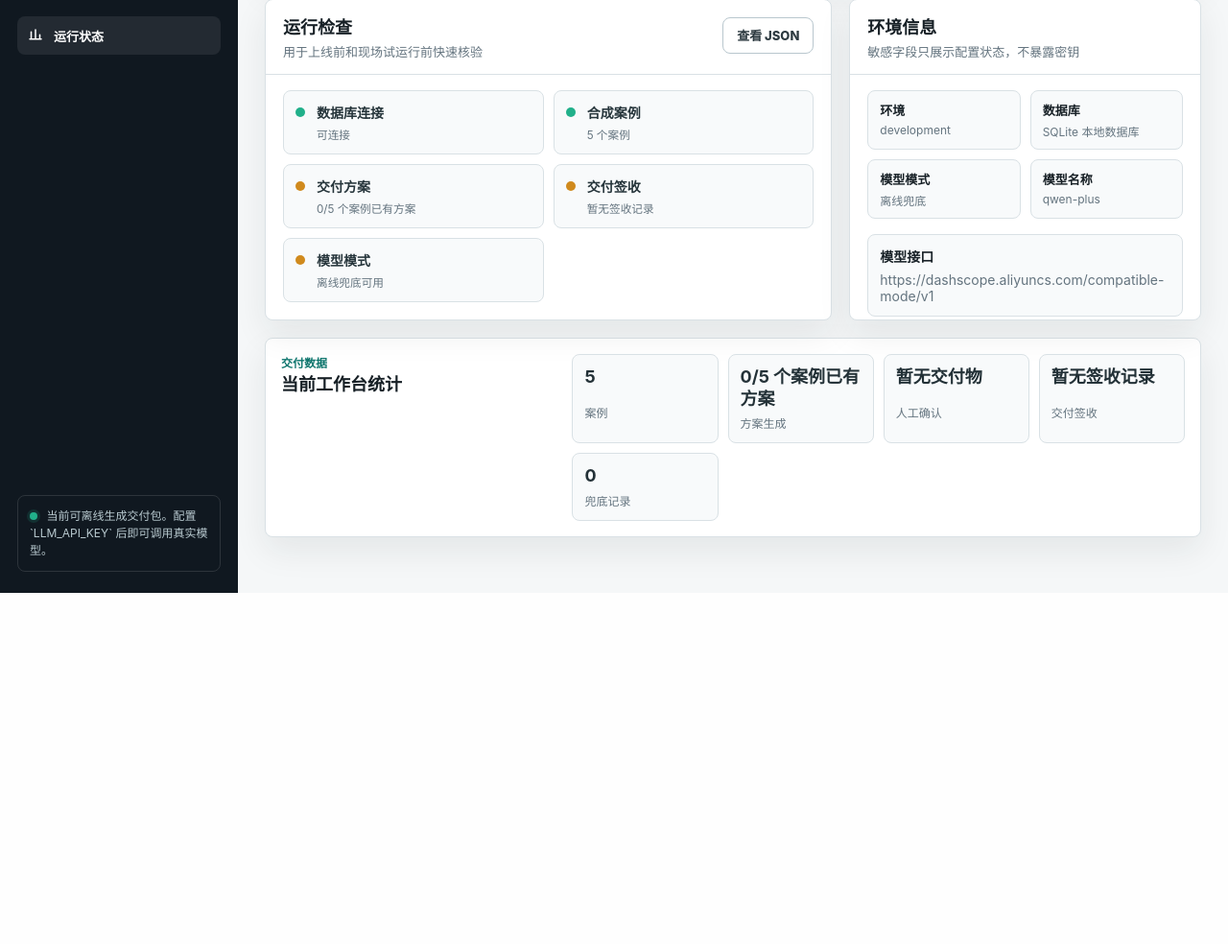
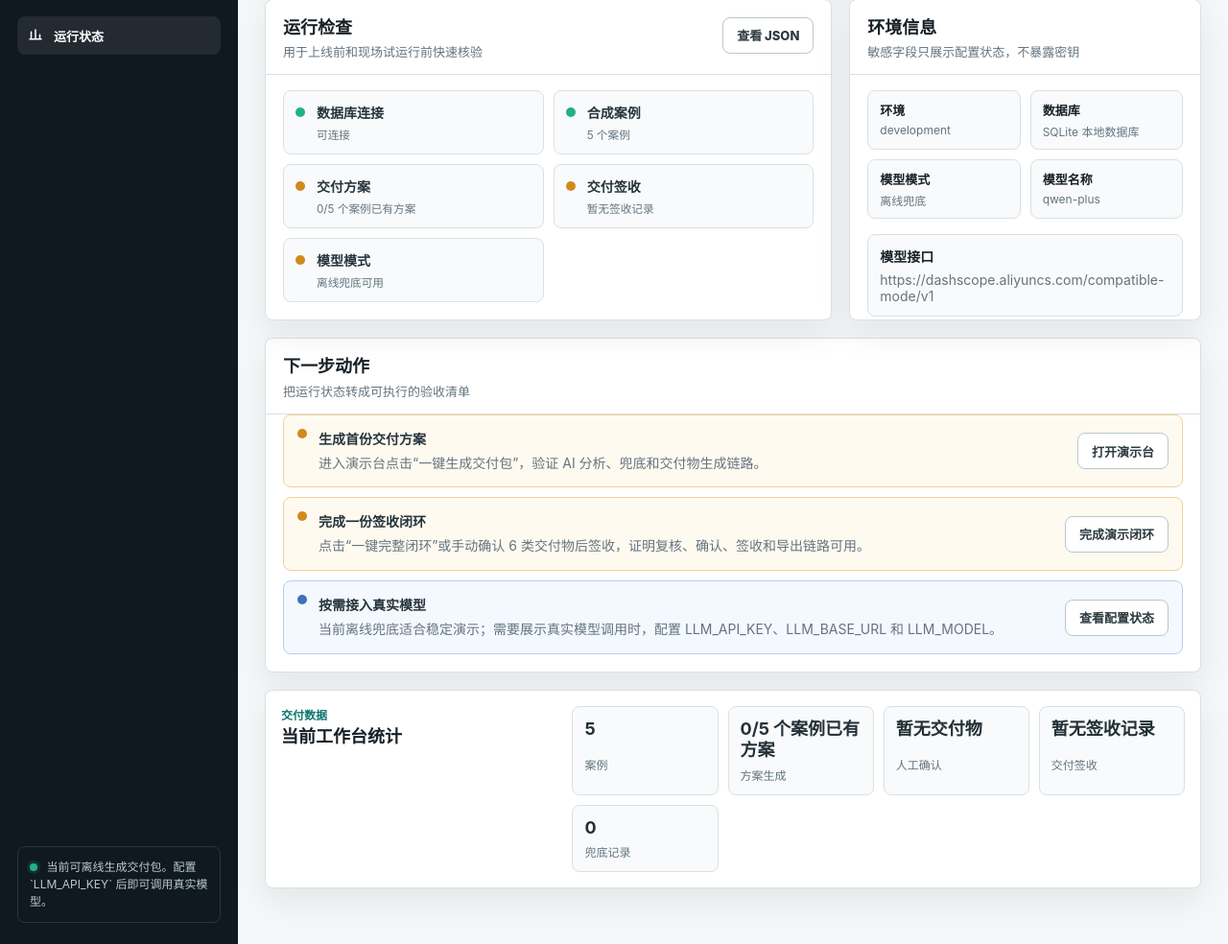
Before and after one commit to SadMelody/dba-changeops-ai-workbench, a FastAPI app: page /ops in a window 1280 px wide. Shown: the part 259-1243 px from the top of the page at 96% size. Before the commit the page ends 877 px from the top, so only its background shows below. Run offline with FastAPI, Linux system fonts and the light colour scheme.

Commit message:
Add operational next actions
Turn the runtime status payload into an actionable readiness panel by returning structured next_actions for demo generation, signoff, model configuration, and database recovery. Surface the same guidance on /ops and align cleanup with release readiness residue checks.

Tested: .\.venv\Scripts\python.exe -m pytest; git diff --check; .\scripts\release_readiness.ps1 -SkipRuntime

Not-tested: Browser screenshot verification was limited because Playwright browsers and system Chrome/Edge were unavailable; /ops was verified through local HTTP rendering.

```diff
--- a/app/services.py
+++ b/app/services.py
@@ -378,6 +378,67 @@ def operational_status(cases: list[Case], settings: BaseModel, database_ok: bool
             "label": "真实模型已配置" if llm_configured else "离线兜底可用",
         },
     ]
+    next_actions: list[dict[str, str]] = []
+    if not database_ok:
+        next_actions.append(
+            {
+                "level": "error",
+                "title": "修复数据库连接",
+                "detail": "检查 DATABASE_URL、数据库权限和网络连通性，先让 /healthz 返回 ok。",
+                "href": "/healthz",
+                "cta": "查看健康检查",
+            }
+        )
+    if database_ok and not has_seed_cases:
+        next_actions.append(
+            {
+                "level": "warning",
+                "title": "恢复合成演示案例",
+                "detail": "确认应用启动流程已执行数据初始化，或重新部署服务以写入 5 个内置 DBA 场景。",
+                "href": "/",
+                "cta": "查看案例库",
+            }
+        )
+    if database_ok and has_seed_cases and not has_ready_case:
+        next_actions.append(
+            {
+                "level": "warning",
+                "title": "生成首份交付方案",
+                "detail": "进入演示台点击“一键生成交付包”，验证 AI 分析、兜底和交付物生成链路。",
+                "href": "/demo",
+                "cta": "打开演示台",
+            }
+        )
+    if database_ok and has_seed_cases and not has_signed_run:
+        next_actions.append(
+            {
+                "level": "warning",
+                "title": "完成一份签收闭环",
+                "detail": "点击“一键完整闭环”或手动确认 6 类交付物后签收，证明复核、确认、签收和导出链路可用。",
+                "href": "/demo",
+                "cta": "完成演示闭环",
+            }
+        )
+    if not llm_configured:
+        next_actions.append(
+            {
+                "level": "info",
+                "title": "按需接入真实模型",
+                "detail": "当前离线兜底适合稳定演示；需要展示真实模型调用时，配置 LLM_API_KEY、LLM_BASE_URL 和 LLM_MODEL。",
+                "href": "/ops",
+                "cta": "查看配置状态",
+            }
+        )
+    if not next_actions:
+        next_actions.append(
+            {
+                "level": "ok",
+                "title": "保持发布前验证",
+                "detail": "运行 release_readiness 和线上冒烟检查，确认代码、样例交付包和公开材料仍然完整。",
+                "href": "/api/system/status",
+                "cta": "查看状态 JSON",
+            }
+        )
     is_ready = database_ok and has_seed_cases
     return {
         "service": "dba-changeops-ai-workbench",
@@ -392,6 +453,7 @@ def operational_status(cases: list[Case], settings: BaseModel, database_ok: bool
         "ready": is_ready,
         "summary": public_summary,
         "checks": checks,
+        "next_actions": next_actions,
         "latest_run_id": latest_run.id if latest_run else None,
     }
 
--- a/app/static/styles.css
+++ b/app/static/styles.css
@@ -732,8 +732,70 @@ td small {
   background: #d08a1d;
 }
 
+.status-dot-inline.info {
+  background: #3d72b8;
+}
+
+.status-dot-inline.ok {
+  background: #21b08a;
+}
+
 .status-dot-inline.error {
   background: var(--red);
+}
+
+.action-panel {
+  margin-bottom: 18px;
+}
+
+.action-list {
+  display: grid;
+  gap: 10px;
+  padding: 0 18px 18px;
+}
+
+.action-item {
+  display: grid;
+  grid-template-columns: minmax(0, 1fr) auto;
+  gap: 14px;
+  align-items: center;
+  padding: 14px;
+  border: 1px solid var(--line);
+  border-radius: 8px;
+  background: var(--surface-2);
+}
+
+.action-item > div {
+  display: grid;
+  grid-template-columns: 12px minmax(0, 1fr);
+  gap: 5px 10px;
+  align-items: start;
+}
+
+.action-item strong {
+  color: #26353b;
+}
+
+.action-item p {
+  grid-column: 2;
+  margin: 0;
+  color: var(--muted);
+  line-height: 1.55;
+}
+
+.action-item.error {
+  border-color: #efb2b2;
+  background: #fff5f5;
+}
+
+.action-item.warning {
+  border-color: #f1d09a;
+  background: #fffaf0;
+}
+
+.action-item.info {
+  border-color: #b8cef0;
+  background: #f4f8ff;
 }
 
 .ops-note {
@@ -1366,8 +1428,13 @@ button[disabled] {
   .form-grid,
   .metadata-grid,
   .readiness-metrics,
-  .check-list {
+  .check-list,
+  .action-item {
     grid-template-columns: 1fr;
+  }
+
+  .action-item .button {
+    justify-self: stretch;
   }
 
   th,
--- a/app/templates/operations.html
+++ b/app/templates/operations.html
@@ -56,6 +56,27 @@
   </aside>
 </section>
 
+<section class="panel action-panel">
+  <div class="panel-header">
+    <div>
+      <h2>下一步动作</h2>
+      <p>把运行状态转成可执行的验收清单</p>
+    </div>
+  </div>
+  <div class="action-list">
+    {% for action in status.next_actions %}
+      <article class="action-item {{ action.level }}">
+        <div>
+          <span class="status-dot-inline {{ action.level }}"></span>
+          <strong>{{ action.title }}</strong>
+          <p>{{ action.detail }}</p>
+        </div>
+        <a class="button secondary" href="{{ action.href }}">{{ action.cta }}</a>
+      </article>
+    {% endfor %}
+  </div>
+</section>
+
 <section class="readiness-panel">
   <div class="readiness-heading">
     <p class="section-label">交付数据</p>
```
Also changed, not shown: docs/API.md (+1 -0 lines), docs/ARCHITECTURE.md (+1 -1 lines), tests/test_workflow.py (+11 -0 lines), 1 other file.
